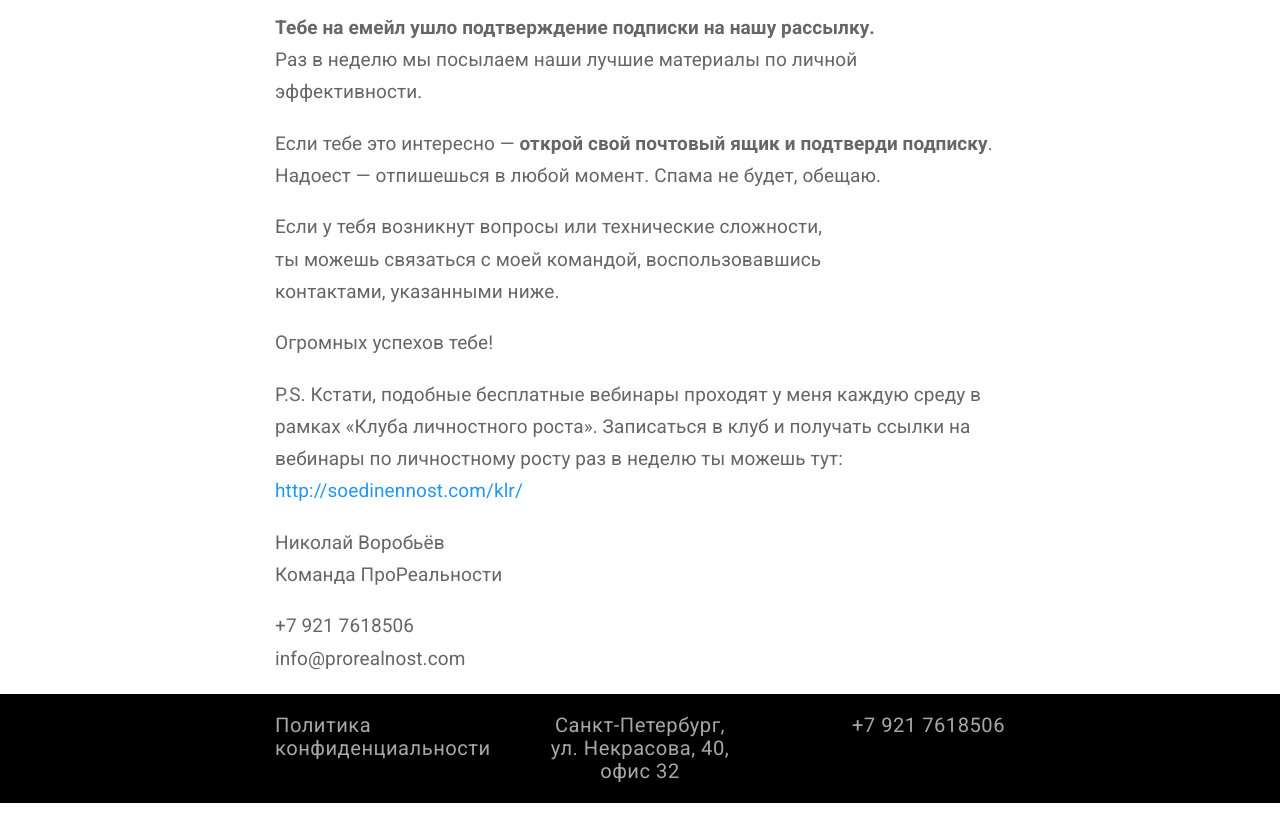
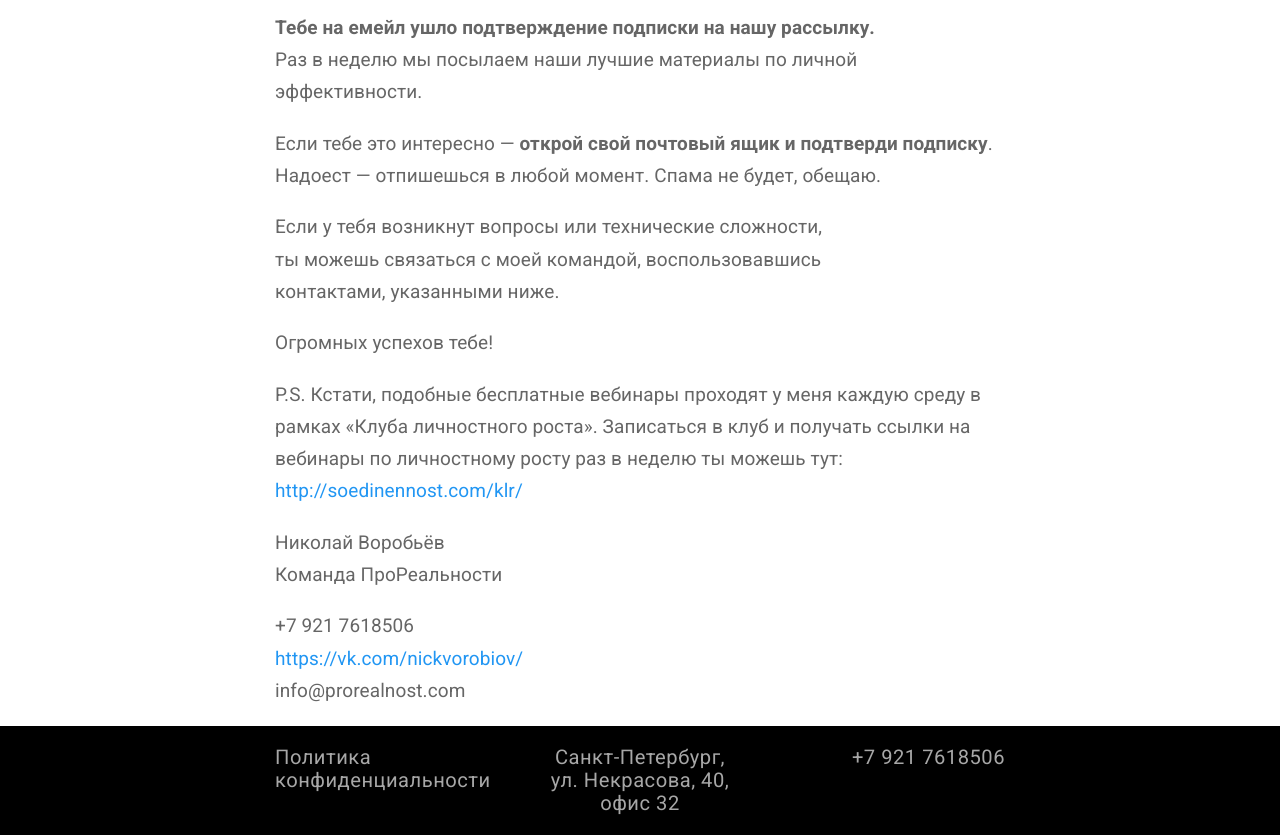
Before and after one commit to prorealnost/delo, a Jekyll site: the page built from webinar-ok.md, in a window 1280 px wide and 900 px high, scrolled down 931 px, cut to the strip 65-900 px from the top of the window. Built offline with Jekyll 4.4.1, drawn with Linux system fonts in a browser that asks for light colours; before the commit the page ends 1799 px from its top, so only the background shows below that; part of the change alters nothing that is shown.

Commit message:
no message

```diff
--- a/webinar-ok.md
+++ b/webinar-ok.md
@@ -31,4 +31,5 @@ P.S. Кстати, подобные бесплатные вебинары про
 Команда ПроРеальности
 
 +7 921 7618506
+[https://vk.com/nickvorobiov/](https://vk.com/nickvorobiov/)
 info@prorealnost.com
```
